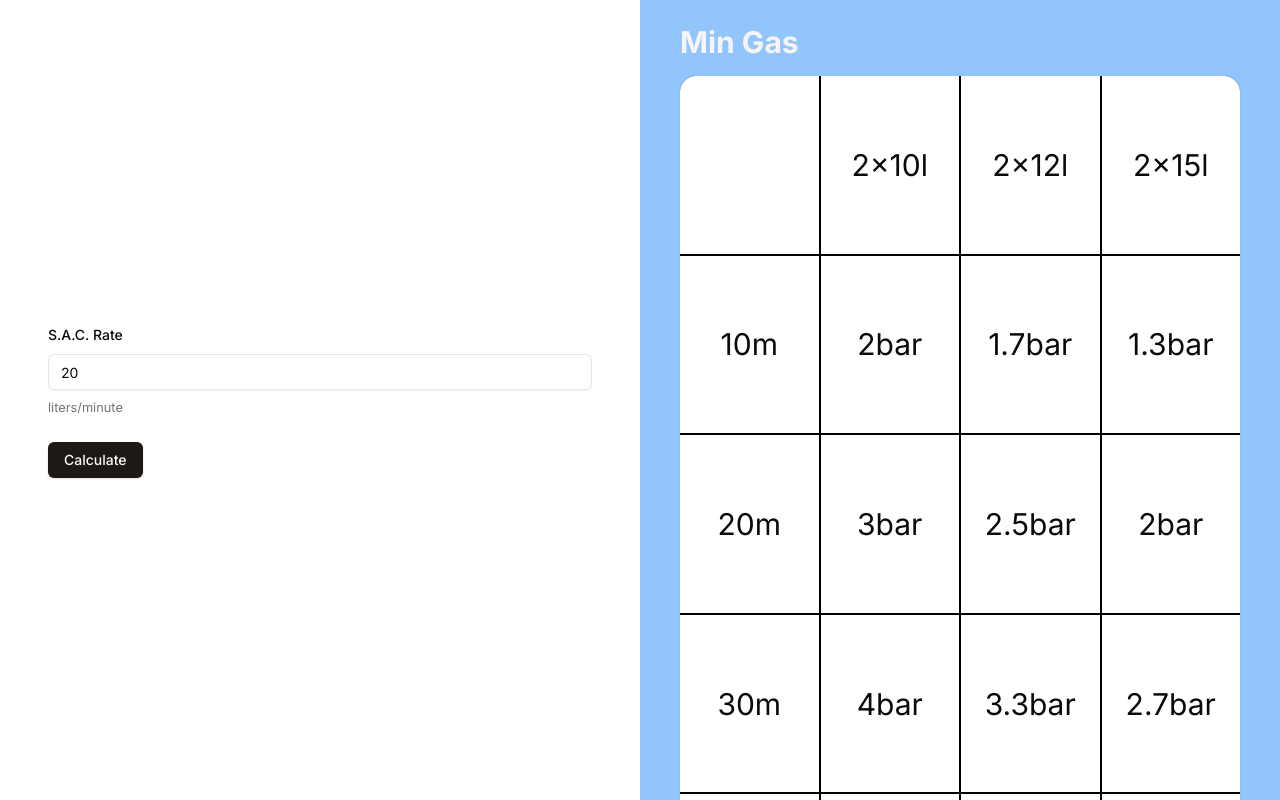
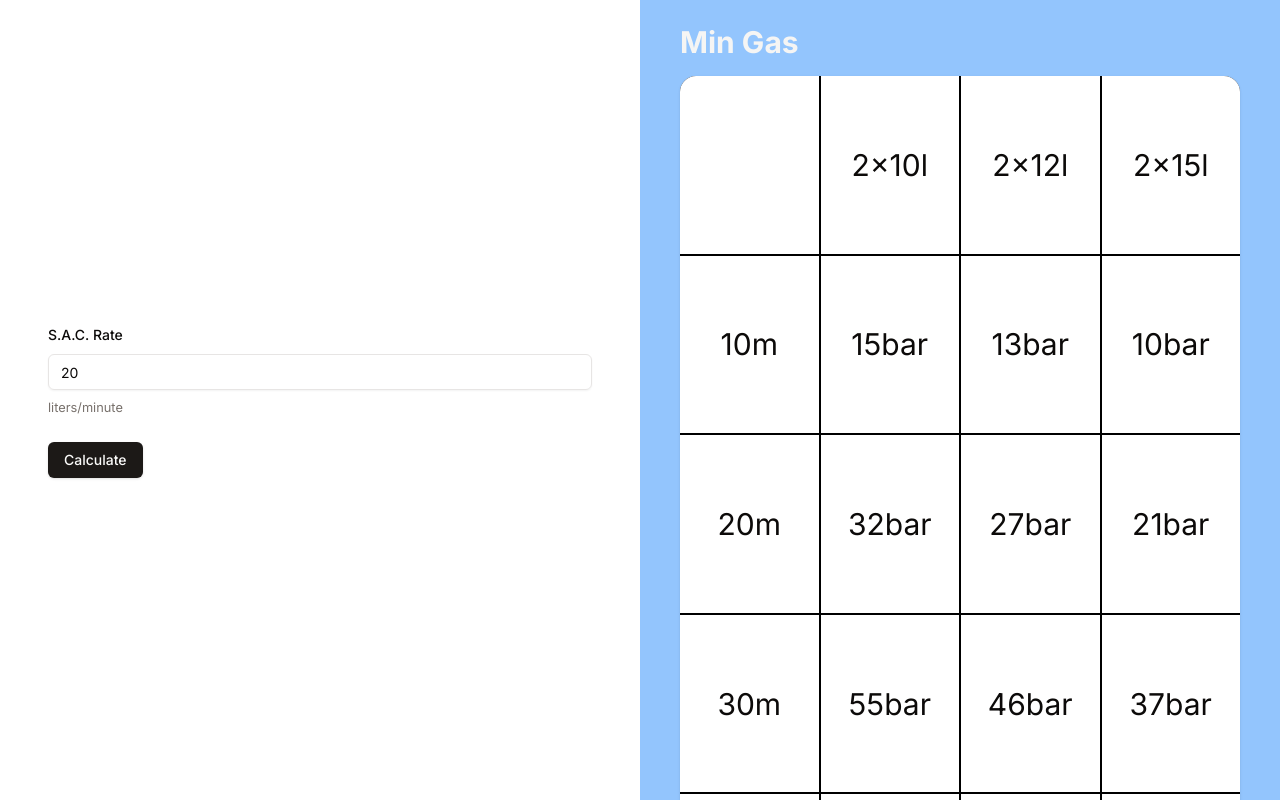
Before and after one commit to d-asensio/petecrack, a Next.js app: page / in a window 1280 px wide. Built offline with nearby package versions, Linux system fonts and the light colour scheme.

Commit message:
sort cards

```diff
--- a/src/app/calculator.tsx
+++ b/src/app/calculator.tsx
@@ -14,9 +14,9 @@ export function Calculator() {
     </div>
     <div className="bg-blue-300 overflow-auto margin-auto py-6 px-10 space-y-4 sm:w-1/2 m:w-1/3">
       <h2 className='text-3xl text-accent font-bold'>Min Gas</h2>
+      <MinGasCard sacRate={sacRate}/>
+      <h2 className='text-3xl text-accent font-bold'>Segments</h2>
       <SegmentsCard sacRate={sacRate}/>
-      <h2 className='text-3xl text-accent font-bold'>Segments</h2>
-      <MinGasCard sacRate={sacRate}/>
     </div>
   </main>
   )
```
